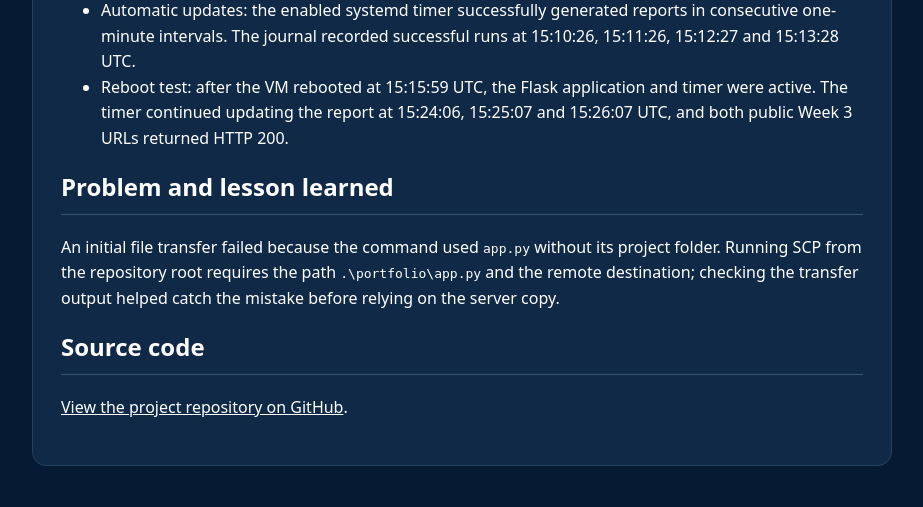
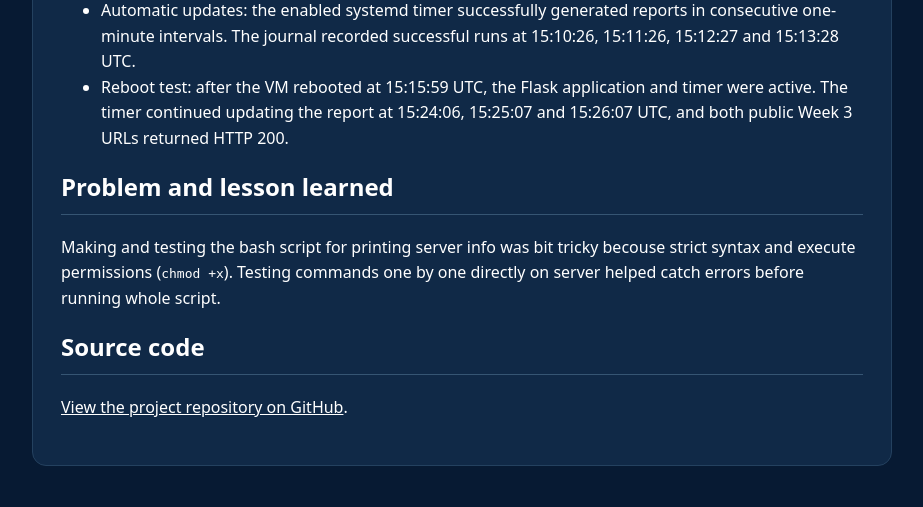
Before and after one commit to heikkijj/linux-administration, a Flask app: page /week3/ in a window 1280 px wide. Shown: the part 1619-2126 px from the top of the page, without its empty margins (178-1101 px from the left). Run offline with Flask 3, Linux system fonts and the light colour scheme; data comes from the database, SQL or seed files in the repository.

Commit message:
change problem and learnig

```diff
--- a/portfolio/templates/week3.html
+++ b/portfolio/templates/week3.html
@@ -38,7 +38,8 @@
     </ul>
 
     <h2>Problem and lesson learned</h2>
-    <p>An initial file transfer failed because the command used <code>app.py</code> without its project folder. Running SCP from the repository root requires the path <code>.\portfolio\app.py</code> and the remote destination; checking the transfer output helped catch the mistake before relying on the server copy.</p>
+    <p>Making and testing the bash script for printing server info was bit tricky becouse strict syntax and execute permissions (<code>chmod +x</code>). Testing commands one by one directly on server helped catch errors before running whole script.</p>
+
 
     <h2>Source code</h2>
     <p><a href="https://github.com/heikkijj/linux-administration">View the project repository on GitHub</a>.</p>
```
Also changed, not shown: 1 other file.
